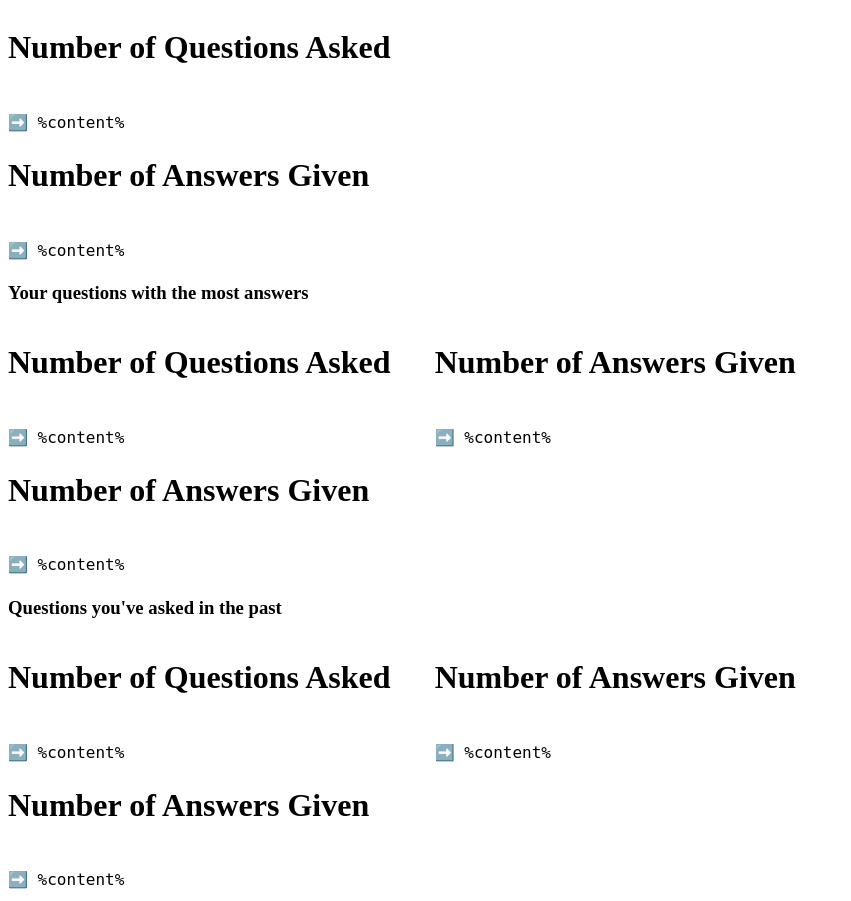
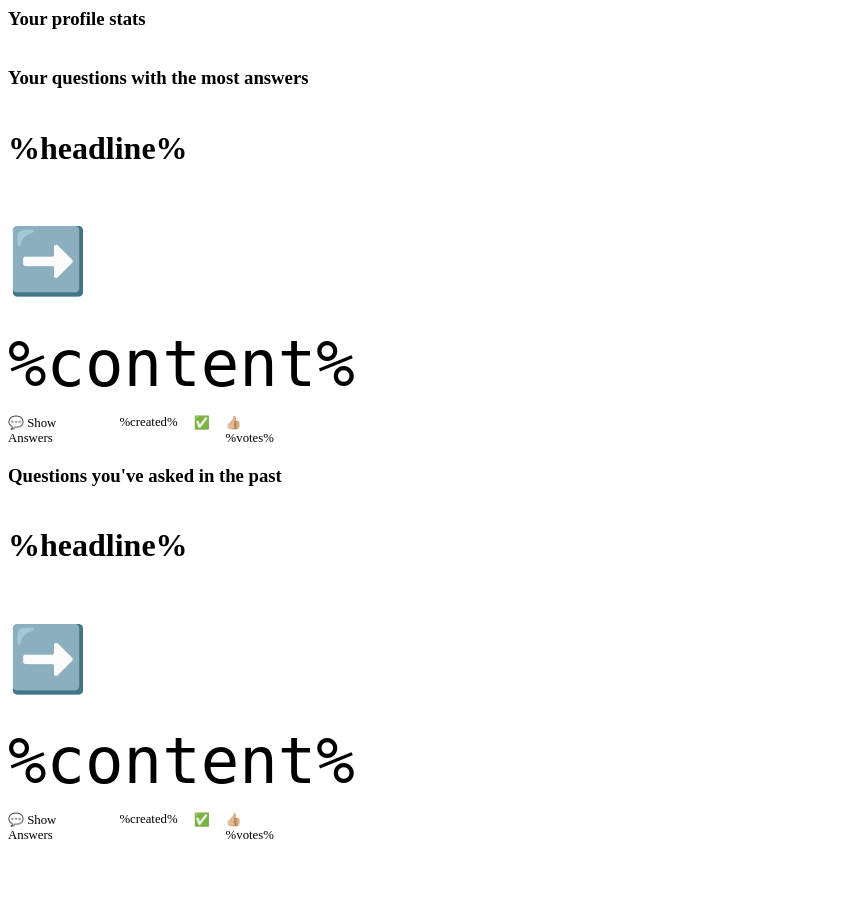
Before and after one commit to tiemma/stackoverflow-lite, a Python web app: template UI/templates/profile/index.html in a window 1280 px wide. Shown: the whole page, without its empty margins (0-851 px from the left). After the commit the page ends 839 px from the top, so only its background shows below. Run offline with Jinja, Linux system fonts and the light colour scheme; the template is opened without the code that fills it, so the values that code supplies are empty.

Commit message:
Implemented count feature

```diff
--- a/UI/css/auth/index.css
+++ b/UI/css/auth/index.css
@@ -34,7 +34,6 @@
 .login-body, .register-body{
     position: relative;
     transition: all .2s cubic-bezier(.25,.8,.25,1);
-    animation: fadeIn .2s;
 }
 
 .register-body{
--- a/UI/css/helpers/index.css
+++ b/UI/css/helpers/index.css
@@ -1,12 +1,12 @@
 
 .shadow-depth-1{
     box-shadow: 0 1px 3px rgba(0,0,0,0.12), 0 1px 2px rgba(0,0,0,0.24);
-    transition: all 0.3s cubic-bezier(.25,.8,.25,1);
+    transition: all 0.5s cubic-bezier(.25,.8,.25,1);
 }
 
 .shadow-depth-2 {
     box-shadow: 0 3px 6px rgba(0,0,0,0.16), 0 3px 6px rgba(0,0,0,0.23);
-    transition: all 0.3s cubic-bezier(.25,.8,.25,1);
+    transition: all 0.5s cubic-bezier(.25,.8,.25,1);
 }
 
 .center-text{
--- a/UI/css/profiles/index.css
+++ b/UI/css/profiles/index.css
@@ -2,18 +2,23 @@
     font-size: 2rem;
 }
 
+
 /*==========QUESTIONS LIST WITH THE MOST ANSWERS===============*/
-#questions-list{
+#questions-list, #questions-with-most-answers-list, #profile-hits{
     column-count: 1;
-    /*max-height: 110vh;*/
-    /*overflow-y: scroll;*/
-    /*overflow-x: hidden;*/
-    /*max-width: 100%;*/
     position: relative;
 }
 
 @media only screen and (min-width: 800px){
-    #questions-list{
+    #profile-hits{
         column-count: 3;
     }
+
+    #questions-list, #questions-with-most-answers-list{
+        column-count: 4;
+    }
+
+    .details code{
+        font-size: 4rem;
+    }
 }
--- a/UI/css/questions/index.css
+++ b/UI/css/questions/index.css
@@ -207,7 +207,6 @@ body.show-create-question #create-question{
 }
 
 #create-question, #create-answer{
-    display: none;
     position: absolute;
     width: 100vw;
     height: 100vh;
@@ -244,12 +243,12 @@ body.show-create-answer #create-answer .answers{
 
 #create-question input[type=submit], #create-question button, #create-answer input[type=submit], #create-answer button{
     box-shadow: 0 1px 3px rgba(0,0,0,0.12), 0 1px 2px rgba(0,0,0,0.24);
-    transition: all 0.3s cubic-bezier(.25,.8,.25,1);
+    transition: all 0.5s cubic-bezier(.25,.8,.25,1);
 }
 
 #create-question input[type=submit]:hover, #create-question button:hover, #create-answer input[type=submit]:hover, #create-answer button:hover{
     box-shadow: 0 3px 6px rgba(0,0,0,0.16), 0 3px 6px rgba(0,0,0,0.23);
-    transition: all 0.3s cubic-bezier(.25,.8,.25,1);
+    transition: all 0.5s cubic-bezier(.25,.8,.25,1);
 }
 
 
--- a/UI/index.html
+++ b/UI/index.html
@@ -60,6 +60,8 @@
 <script src='js/helpers/index.js'></script>
 <script src='js/auth/index.js'></script>
 <script src='js/questions/template.js'></script>
+<script src='js/profiles/template.js'></script>
 <script src='js/questions/index.js'></script>
+<script src='js/profiles/index.js'></script>
 <script src='js/index.js'></script>
 </html>
--- a/UI/templates/profile/index.html
+++ b/UI/templates/profile/index.html
@@ -3,63 +3,47 @@
 <link href='css/profiles/index.css' rel='stylesheet' />
 
 <div id='user'>
-    <div id='questions'>
+    <h3>Your profile stats</h3>
+    <div id="profile-hits">
+
+    </div>
+
+
+    <h3>Your questions with the most answers</h3>
+    <div id='questions-with-most-answers-list'>
         <div class='questions shadow-depth-2 bg-white margin-1 padding-1 red-dashed pointer'>
             <div class='headline' title='Title the user gave the question'>
-                <h1>Number of Questions Asked</h1>
+                <h1>%headline%</h1>
             </div>
             <div class='details margin-1' title='Details about the question asked'>
                 <code>
                     %content%
                 </code>
             </div>
-        </div>
+            <div class='answers full-width'>
+                <div class='flex-end left'>Answers</div>
+                <hr />
 
-        <div class='questions shadow-depth-2 bg-white margin-1 padding-1 red-dashed pointer'>
-            <div class='headline' title='Title the user gave the question'>
-                <h1>Number of Answers Given</h1>
-            </div>
-            <div class='details margin-1' title='Details about the question asked'>
-                <code>
-                    %content%
-                </code>
+                <section class='answer-loader'>
+                    <div class='showbox'>
+                        <div class='loader'>
+                            <svg class='circular' viewBox='25 25 50 50'>
+                                <circle class='path' cx='50' cy='50' r='20' fill='none' stroke-width='2' stroke-miterlimit='10'></circle>
+                            </svg>
                         </div>
                     </div>
+                </section>
+
+                <div class='input-field margin-1 flex-end'>
+                    <input type='submit' value='Create Answer' class="green-dashed padding-half pointer" id="create-answer-button" data-questionid='%question-id%'/>
                 </div>
-
-
-    <h3>Your questions with the most answers</h3>
-    <div id='questions-list'>
-        <div class='questions shadow-depth-2 bg-white margin-1 padding-1 red-dashed pointer'>
-            <div class='headline' title='Title the user gave the question'>
-                <h1>Number of Questions Asked</h1>
+                <hr />
             </div>
-            <div class='details margin-1' title='Details about the question asked'>
-                <code>
-                    %content%
-                </code>
-            </div>
-        </div>
-
-        <div class='questions shadow-depth-2 bg-white margin-1 padding-1 red-dashed pointer'>
-            <div class='headline' title='Title the user gave the question'>
-                <h1>Number of Answers Given</h1>
-            </div>
-            <div class='details margin-1' title='Details about the question asked'>
-                <code>
-                    %content%
-                </code>
-            </div>
-        </div>
-
-        <div class='questions shadow-depth-2 bg-white margin-1 padding-1 red-dashed pointer'>
-            <div class='headline' title='Title the user gave the question'>
-                <h1>Number of Answers Given</h1>
-            </div>
-            <div class='details margin-1' title='Details about the question asked'>
-                <code>
-                    %content%
-                </code>
+            <div class='footer-details flex-end mg-bt-1'>
+                <div class='read-more pointer' title="Show all answers" data-questionid='%question-id%'>Show Answers</div>
+                <div class='created-at' title="Date and time the answer was created">%created%</div>
+                <div class='accepted' title='Answer has been accepted'></div>
+                <div class='votes' title='Number of votes the question has'>%votes%</div>
             </div>
         </div>
     </div>
@@ -68,34 +52,37 @@
     <div id='questions-list'>
         <div class='questions shadow-depth-2 bg-white margin-1 padding-1 red-dashed pointer'>
             <div class='headline' title='Title the user gave the question'>
-                <h1>Number of Questions Asked</h1>
+                <h1>%headline%</h1>
             </div>
             <div class='details margin-1' title='Details about the question asked'>
                 <code>
                     %content%
                 </code>
             </div>
-        </div>
+            <div class='answers full-width'>
+                <div class='flex-end left'>Answers</div>
+                <hr />
 
-        <div class='questions shadow-depth-2 bg-white margin-1 padding-1 red-dashed pointer'>
-            <div class='headline' title='Title the user gave the question'>
-                <h1>Number of Answers Given</h1>
-            </div>
-            <div class='details margin-1' title='Details about the question asked'>
-                <code>
-                    %content%
-                </code>
+                <section class='answer-loader'>
+                    <div class='showbox'>
+                        <div class='loader'>
+                            <svg class='circular' viewBox='25 25 50 50'>
+                                <circle class='path' cx='50' cy='50' r='20' fill='none' stroke-width='2' stroke-miterlimit='10'></circle>
+                            </svg>
                         </div>
                     </div>
+                </section>
 
-        <div class='questions shadow-depth-2 bg-white margin-1 padding-1 red-dashed pointer'>
-            <div class='headline' title='Title the user gave the question'>
-                <h1>Number of Answers Given</h1>
+                <div class='input-field margin-1 flex-end'>
+                    <input type='submit' value='Create Answer' class="green-dashed padding-half pointer" id="create-answer-button" data-questionid='%question-id%'/>
                 </div>
-            <div class='details margin-1' title='Details about the question asked'>
-                <code>
-                    %content%
-                </code>
+                <hr />
+            </div>
+            <div class='footer-details flex-end mg-bt-1'>
+                <div class='read-more pointer' title="Show all answers" data-questionid='%question-id%'>Show Answers</div>
+                <div class='created-at' title="Date and time the answer was created">%created%</div>
+                <div class='accepted' title='Answer has been accepted'></div>
+                <div class='votes' title='Number of votes the question has'>%votes%</div>
             </div>
         </div>
     </div>
```
Also changed, not shown: UI/css/index.css (+7 -2 lines), UI/js/index.js (+10 -4 lines), UI/js/profiles/index.js (+14 -0 lines), UI/js/profiles/template.js (+12 -0 lines), UI/js/questions/index.js (+5 -5 lines), UI/js/questions/template.js (+5 -5 lines). Lines whose indentation alone changed are shown as unchanged.
